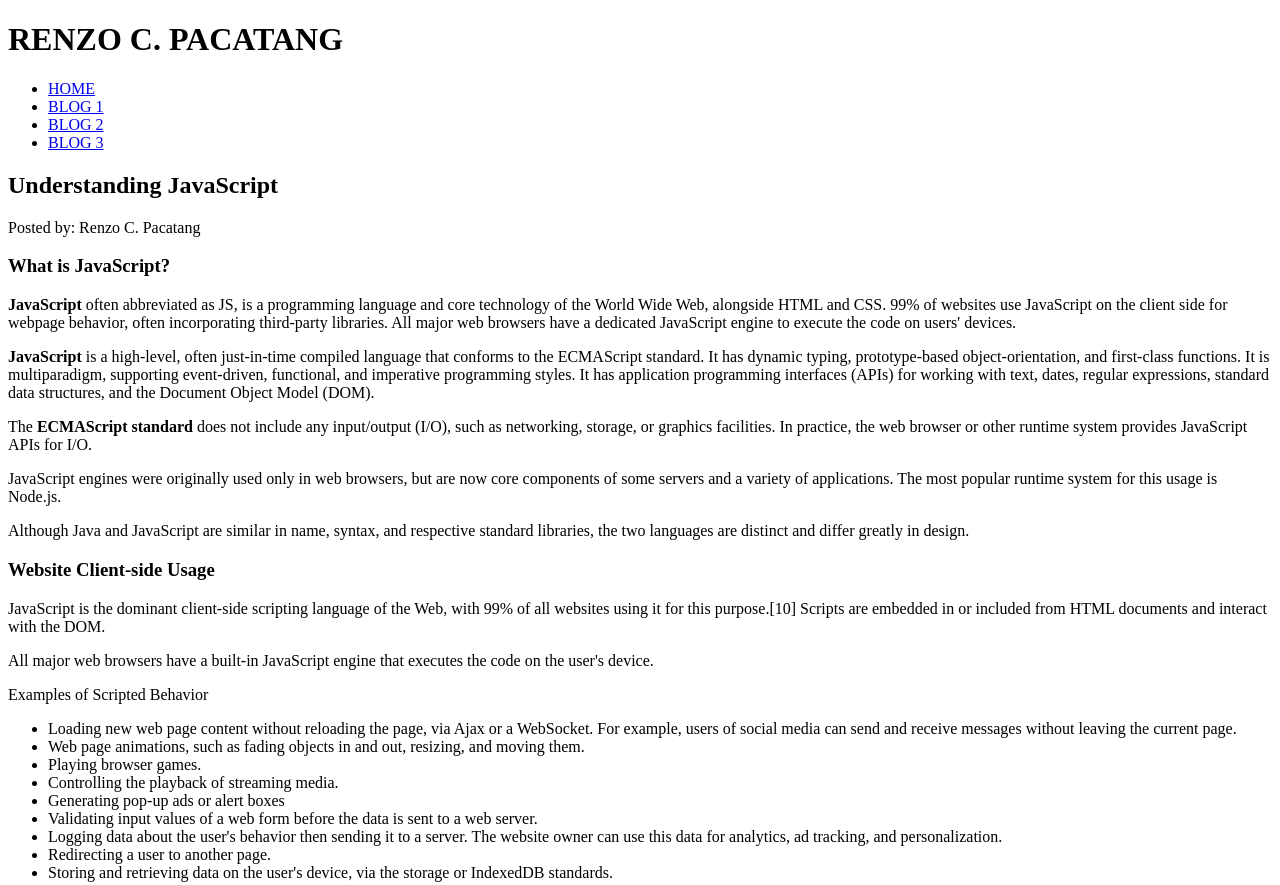
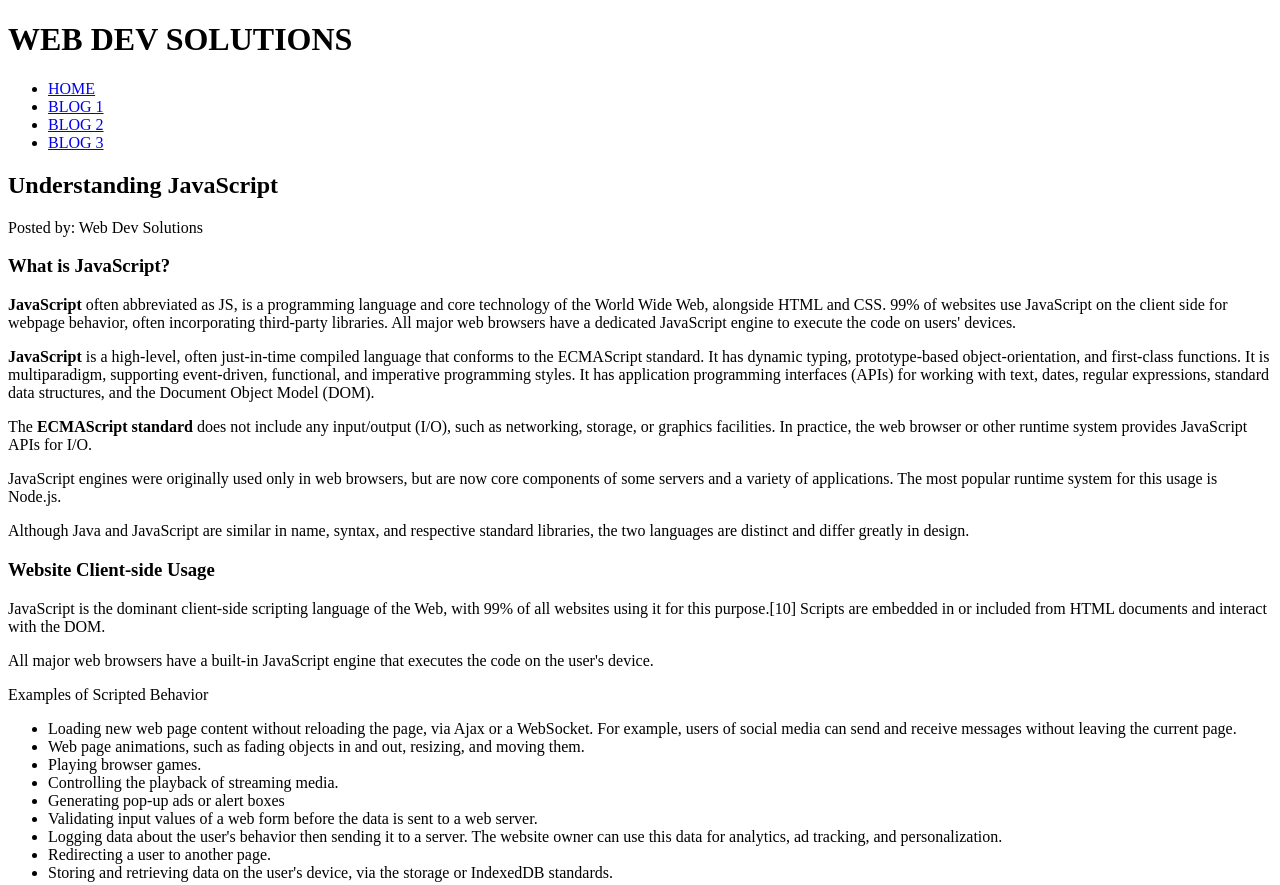
Before and after one commit to WebDevSolutions24/HTML-Foundatioon, a plain HTML site: page blog-2.html in a window 1280 px wide. Shown: the top 885 px of the page. Drawn offline with Linux system fonts and the light colour scheme.

Commit message:
Update blog-2.html

```diff
--- a/blog-2.html
+++ b/blog-2.html
@@ -9,7 +9,7 @@
 
 	<header>
 
-		<h1>RENZO C. PACATANG</h1>
+		<h1>WEB DEV SOLUTIONS</h1>
 
 		<nav>
 
@@ -32,7 +32,7 @@
 
 			<h2>Understanding JavaScript</h2>
 
-			<p>Posted by: Renzo C. Pacatang </p>
+			<p>Posted by: Web Dev Solutions </p>
 
 		</header>
 
@@ -181,7 +181,7 @@
 
 	</aside>
 
-	<footer>Copyright &copy; 2024 by: Renzo Pacatang | All Rights Reserved.</footer>
+	<footer>Copyright &copy; 2024 by: <a href="https://www.facebook.com/profile.php?id=61566144122352" target="_blank"> Web Dev Solutions</a> | All Rights Reserved.</footer>
 
 </body>
 </html>
```
